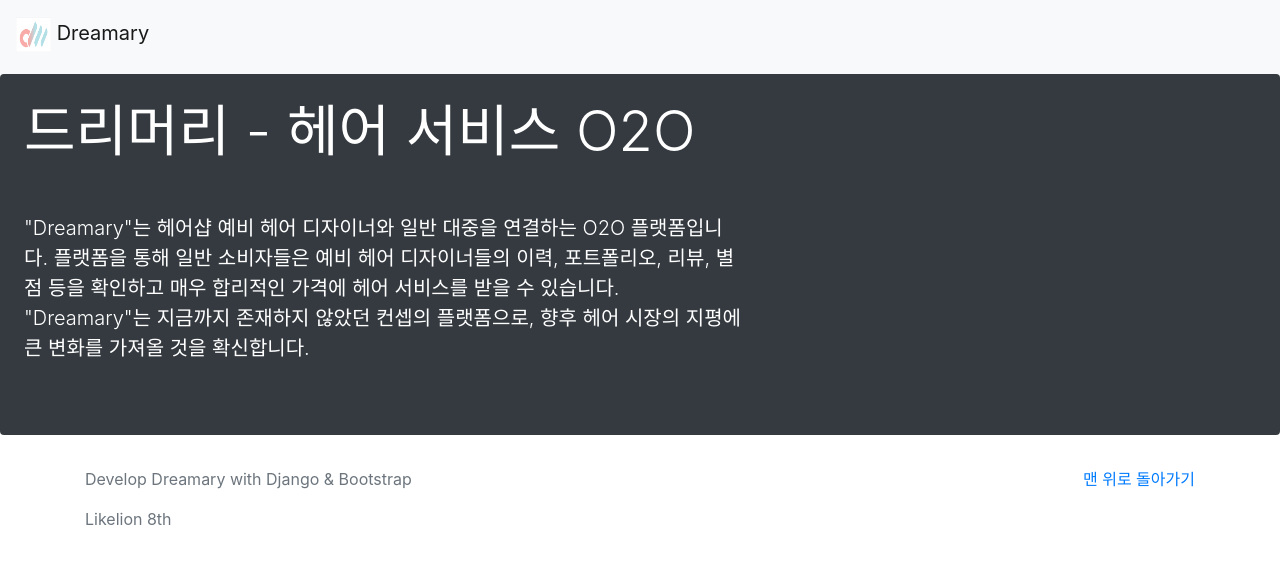
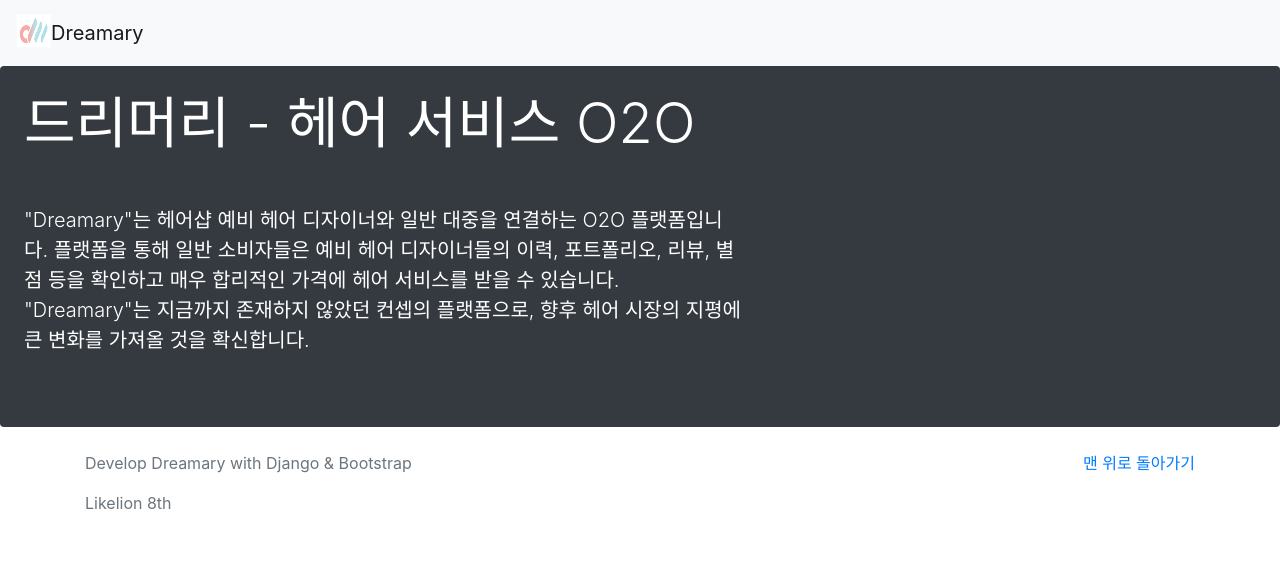
Before and after one commit to 8th-caulion/Dreamary_Jongwon, a Django app: template page/templates/introduce.html in a window 1280 px wide. Shown: the top 564 px of the page. Run offline with Django 3.2, Linux system fonts and the light colour scheme; the template is opened without the code that fills it, so the values that code supplies are empty; some libraries are stand-ins or nearby versions.

Commit message:
FEAT: home, introduce css 추가

```diff
--- /dev/null
+++ b/page/static/css/introduce.css
@@ -0,0 +1,21 @@
+.jumbotron {
+  margin-bottom: 0rem;
+}
+
+label {
+  margin-bottom: 0rem;
+  font-size: 25px;
+}
+
+#logo {
+  display: flex;
+}
+
+#navbar {
+  display: flex;
+  justify-content: space-between;
+}
+
+footer {
+  padding-top: 1.5rem;
+}
--- a/page/templates/home.html
+++ b/page/templates/home.html
@@ -64,6 +64,7 @@
     </style>
     <!-- Custom styles for this template -->
     <link href="album.css" rel="stylesheet" />
+    <link href="{% static 'css/home.css' %}" rel="stylesheet" />
   </head>
   <body>
     <header>
--- a/page/templates/introduce.html
+++ b/page/templates/introduce.html
@@ -64,6 +64,7 @@
     </style>
     <!-- Custom styles for this template -->
     <link href="album.css" rel="stylesheet" />
+    <link href="{% static 'css/introduce.css' %}" rel="stylesheet" />
   </head>
   <body>
     <header>
```
Also changed, not shown: page/static/css/home.css (added, +21 -0 lines).
